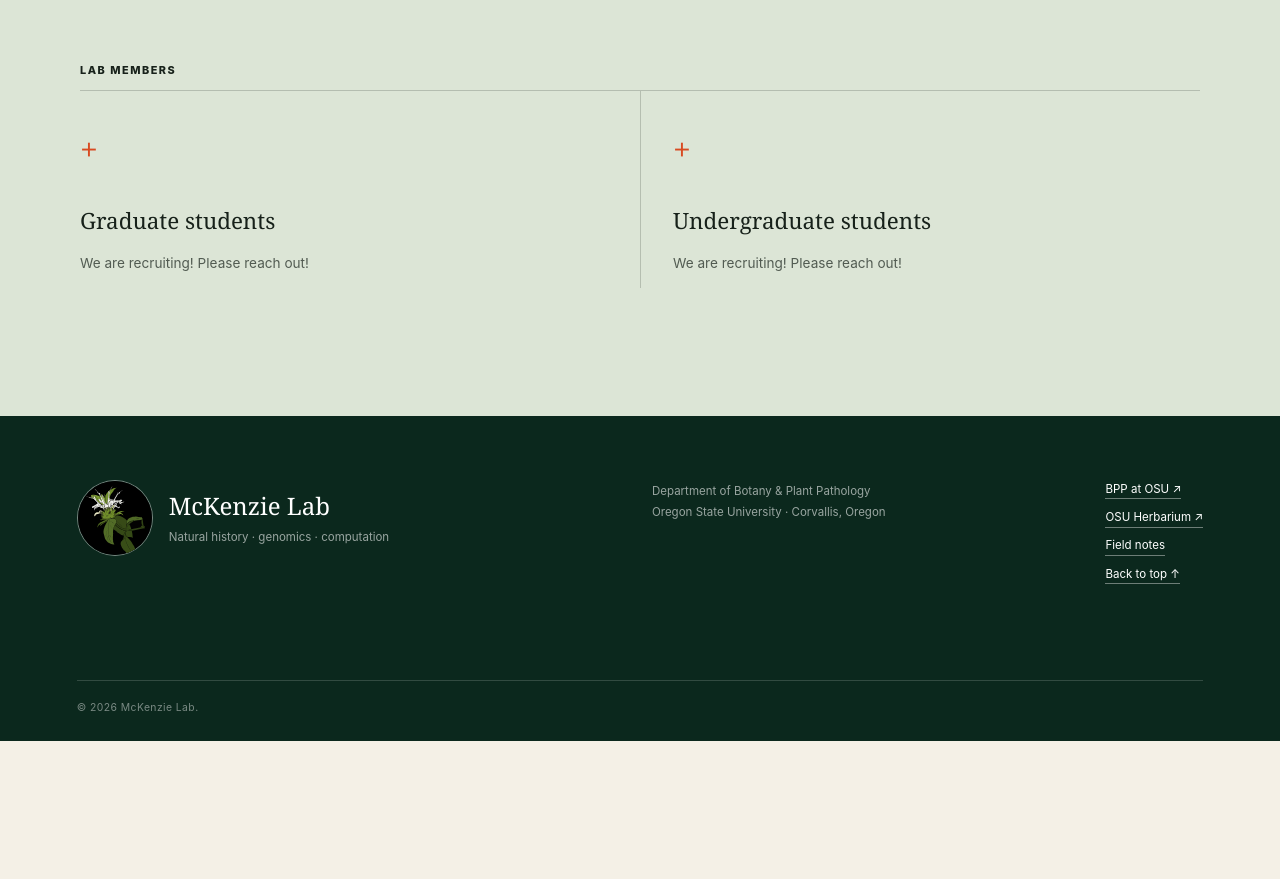
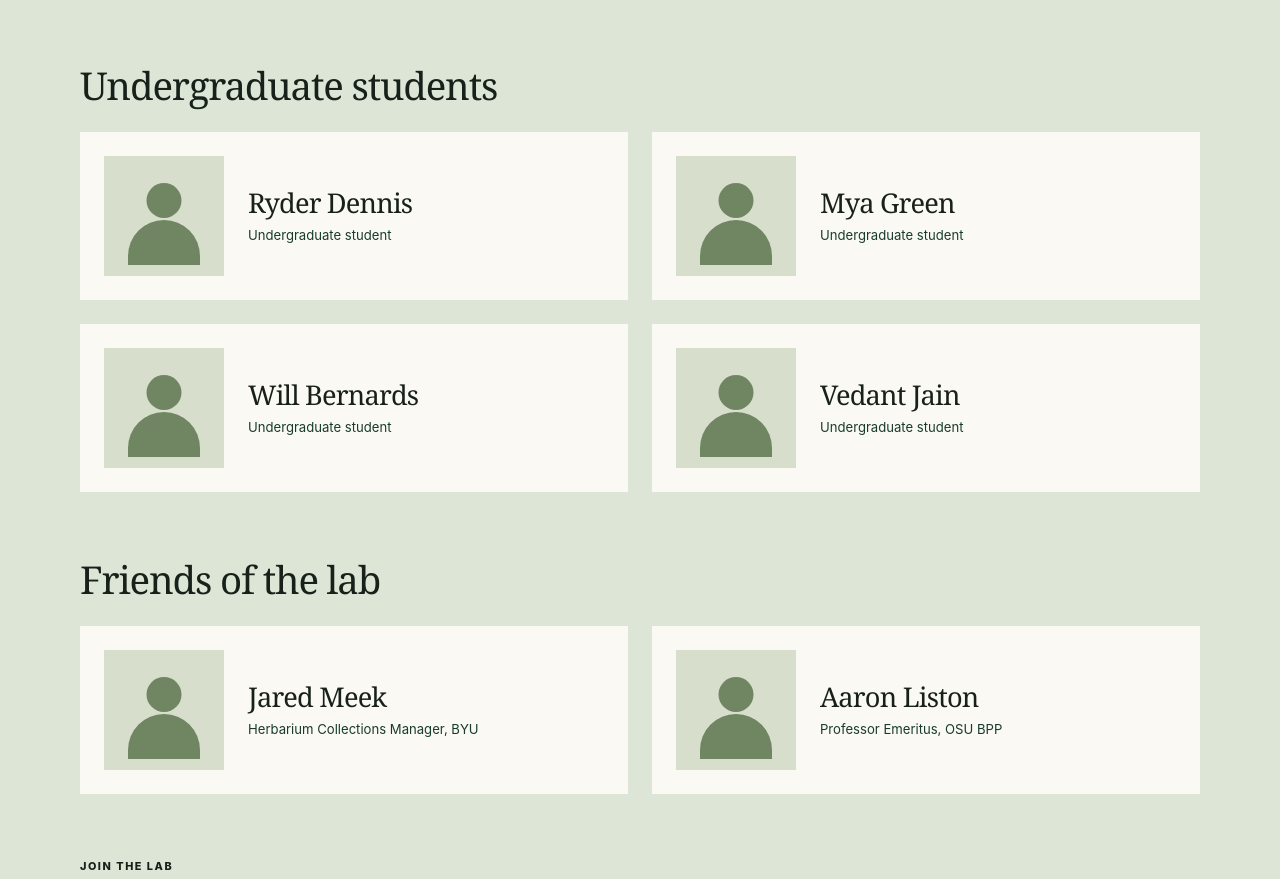
Before and after one commit to mckenzie-lab/lab-website, a plain HTML site: page people/index.html in a window 1280 px wide. Shown: the part 1703-2582 px from the top of the page. Before the commit the page ends 2444 px from the top, so only its background shows below. Drawn offline with Linux system fonts and the light colour scheme.

Commit message:
added placeholders for updated people section

```diff
--- a/people/index.html
+++ b/people/index.html
@@ -11,7 +11,7 @@
     <meta property="og:image" content="https://mckenzie-lab.github.io/lab-website/assets/images/patrick1.jpg" />
     <title>People | McKenzie Lab</title>
     <link rel="icon" type="image/svg+xml" href="../assets/images/monarda-brevis-cartoon-favicon.svg?v=7" />
-    <link rel="stylesheet" href="../styles.css?v=10" />
+    <link rel="stylesheet" href="../styles.css?v=11" />
     <script src="../script.js" defer></script>
   </head>
   <body>
@@ -104,8 +104,66 @@
           </div>
         </article>
 
+        <section class="member-section" aria-labelledby="undergraduate-title">
+          <h2 id="undergraduate-title">Undergraduate students</h2>
+          <div class="member-grid">
+            <article class="member-card" data-reveal>
+              <img class="member-photo" src="../assets/images/person-placeholder.svg" alt="Portrait placeholder for Ryder Dennis" width="240" height="240" loading="lazy" />
+              <div class="member-copy">
+                <h3>Ryder Dennis</h3>
+                <p class="member-role">Undergraduate student</p>
+                <!-- Add Ryder's bio here: <p class="member-bio">Bio text.</p> -->
+              </div>
+            </article>
+            <article class="member-card" data-reveal>
+              <img class="member-photo" src="../assets/images/person-placeholder.svg" alt="Portrait placeholder for Mya Green" width="240" height="240" loading="lazy" />
+              <div class="member-copy">
+                <h3>Mya Green</h3>
+                <p class="member-role">Undergraduate student</p>
+                <!-- Add Mya's bio here: <p class="member-bio">Bio text.</p> -->
+              </div>
+            </article>
+            <article class="member-card" data-reveal>
+              <img class="member-photo" src="../assets/images/person-placeholder.svg" alt="Portrait placeholder for Will Bernards" width="240" height="240" loading="lazy" />
+              <div class="member-copy">
+                <h3>Will Bernards</h3>
+                <p class="member-role">Undergraduate student</p>
+                <!-- Add Will's bio here: <p class="member-bio">Bio text.</p> -->
+              </div>
+            </article>
+            <article class="member-card" data-reveal>
+              <img class="member-photo" src="../assets/images/person-placeholder.svg" alt="Portrait placeholder for Vedant Jain" width="240" height="240" loading="lazy" />
+              <div class="member-copy">
+                <h3>Vedant Jain</h3>
+                <p class="member-role">Undergraduate student</p>
+                <!-- Add Vedant's bio here: <p class="member-bio">Bio text.</p> -->
+              </div>
+            </article>
+          </div>
+        </section>
+
+        <section class="member-section" aria-labelledby="friends-title">
+          <h2 id="friends-title">Friends of the lab</h2>
+          <div class="member-grid">
+            <article class="member-card" data-reveal>
+              <img class="member-photo" src="../assets/images/person-placeholder.svg" alt="Portrait placeholder for Jared Meek" width="240" height="240" loading="lazy" />
+              <div class="member-copy">
+                <h3>Jared Meek</h3>
+                <p class="member-role">Herbarium Collections Manager, BYU</p>
+              </div>
+            </article>
+            <article class="member-card" data-reveal>
+              <img class="member-photo" src="../assets/images/person-placeholder.svg" alt="Portrait placeholder for Aaron Liston" width="240" height="240" loading="lazy" />
+              <div class="member-copy">
+                <h3>Aaron Liston</h3>
+                <p class="member-role">Professor Emeritus, OSU BPP</p>
+              </div>
+            </article>
+          </div>
+        </section>
+
         <div class="future-team" data-reveal>
-          <p class="future-team-label">Lab members</p>
+          <p class="future-team-label">Join the lab</p>
           <div class="future-team-grid">
             <div><span aria-hidden="true">+</span><h2>Graduate students</h2><p>We are recruiting! Please reach out!</p></div>
             <div><span aria-hidden="true">+</span><h2>Undergraduate students</h2><p>We are recruiting! Please reach out!</p></div>
--- a/styles.css
+++ b/styles.css
@@ -219,6 +219,15 @@ button, a, summary { -webkit-tap-highlight-color: transparent; }
 .profile-copy > p:not(.profile-role) { color: rgba(23,33,26,.72); }
 .profile-links { margin-top: 2rem; display: flex; flex-wrap: wrap; gap: 1.3rem; }
 .profile-links a { font-size: .72rem; font-weight: 800; text-decoration: none; border-bottom: 1px solid currentColor; }
+.member-section { max-width: 1120px; margin: 4rem auto 0; }
+.member-section > h2 { margin: 0 0 1.5rem; font-family: var(--serif); font-size: clamp(1.8rem, 3vw, 2.6rem); font-weight: 400; letter-spacing: -.03em; line-height: 1.2; }
+.member-grid { display: grid; grid-template-columns: repeat(2, minmax(0, 1fr)); gap: 1.5rem; }
+.member-card { display: grid; grid-template-columns: 120px minmax(0, 1fr); gap: 1.5rem; align-items: start; padding: 1.5rem; background: var(--paper-bright); }
+.member-photo { width: 100%; height: auto; aspect-ratio: 1; object-fit: cover; }
+.member-copy { align-self: center; min-width: 0; overflow-wrap: break-word; }
+.member-copy h3 { margin: 0 0 .5rem; font-family: var(--serif); font-size: 1.7rem; font-weight: 400; letter-spacing: -.03em; line-height: 1.15; }
+.member-role { margin: 0; color: var(--forest); font-size: .82rem; line-height: 1.5; }
+.member-bio { margin: 1rem 0 0; color: rgba(23,33,26,.72); font-size: .9rem; }
 .future-team { max-width: 1120px; margin: 4rem auto 0; }
 .future-team-label { font-size: .68rem; font-weight: 800; letter-spacing: .14em; text-transform: uppercase; }
 .future-team-grid { display: grid; grid-template-columns: repeat(2, 1fr); border-top: 1px solid var(--line); }
@@ -370,6 +379,7 @@ button, a, summary { -webkit-tap-highlight-color: transparent; }
   .research-card { min-height: 500px; }
   .profile { grid-template-columns: .8fr 1.2fr; }
   .profile-photo { min-height: 540px; }
+  .member-card { grid-template-columns: 88px minmax(0, 1fr); gap: 1rem; padding: 1.25rem; }
   .notes-copy { padding-right: 0; }
   .interior-hero, .research-topic, .collection-inner, .herbarium-note { grid-template-columns: 1fr; }
   .topic-heading { position: static; }
@@ -389,6 +399,7 @@ button, a, summary { -webkit-tap-highlight-color: transparent; }
   .approach-visual img { min-height: 480px; }
   .profile { grid-template-columns: 1fr; }
   .profile-photo { min-height: 520px; max-height: 670px; }
+  .member-grid { grid-template-columns: 1fr; }
   .future-team-grid { grid-template-columns: 1fr; }
   .future-team-grid > div { padding: 1.8rem 0; border-bottom: 1px solid var(--line); }
   .future-team-grid > div + div { padding-left: 0; border-left: 0; }
```
Also changed, not shown: assets/images/person-placeholder.svg (added), 2 other files.
